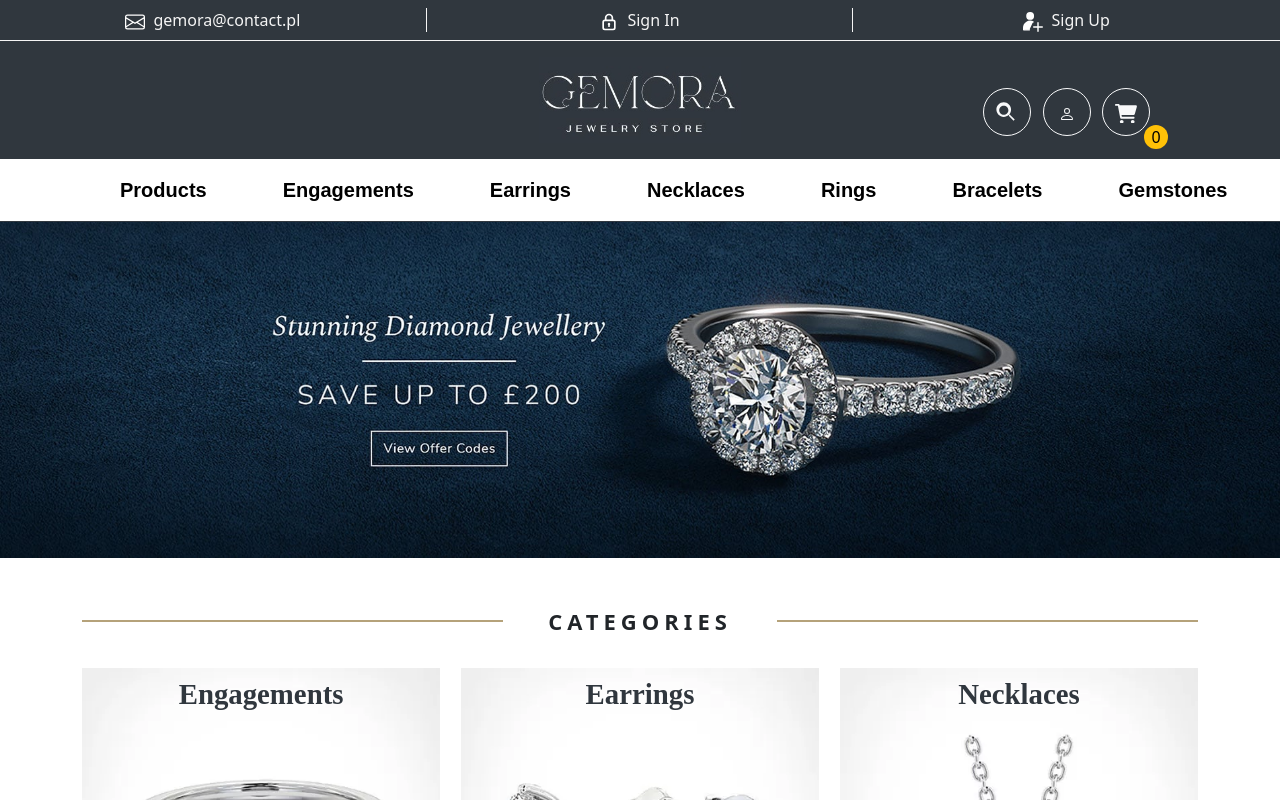
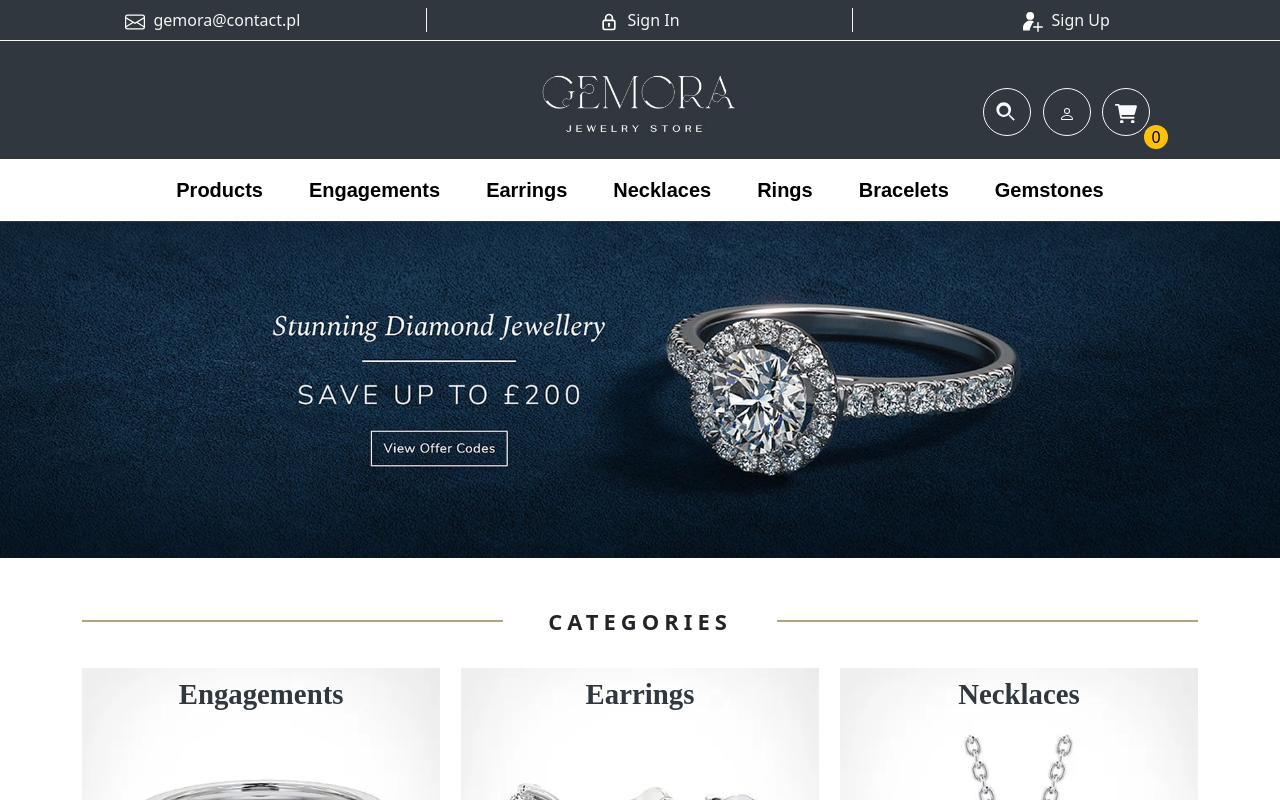
Before and after one commit to stelmaszczykadrian/Gemora-frontend, a React (Create React App) app in the folder gemora/: page / in a window 1280 px wide. Shown: the top 800 px of the page. Built offline with nearby package versions, Linux system fonts and the light colour scheme; no server answers; the HTML template or start-up script is replaced by a standard one.

Commit message:
Refactor: Adjusted styles for Navbar buttons

```diff
--- a/gemora/src/components/navbar/Navbar.css
+++ b/gemora/src/components/navbar/Navbar.css
@@ -10,7 +10,7 @@
     font-size: 20px !important;
     font-family: Blinker, sans-serif;
     font-weight: bold;
-    padding: 0 30px !important;
+    padding: 0 15px !important;
     cursor: pointer !important;
     transition: background-color 0.3s ease !important;
     position: relative;
```
